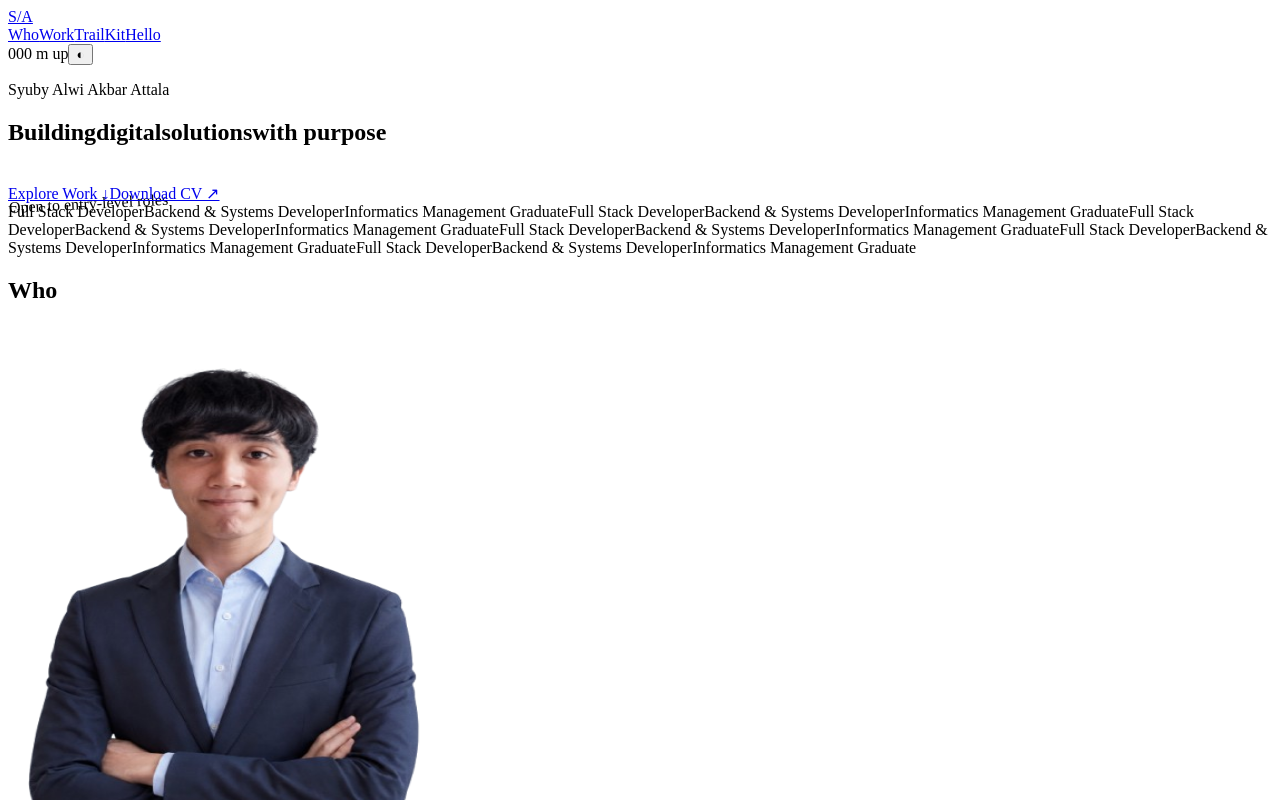
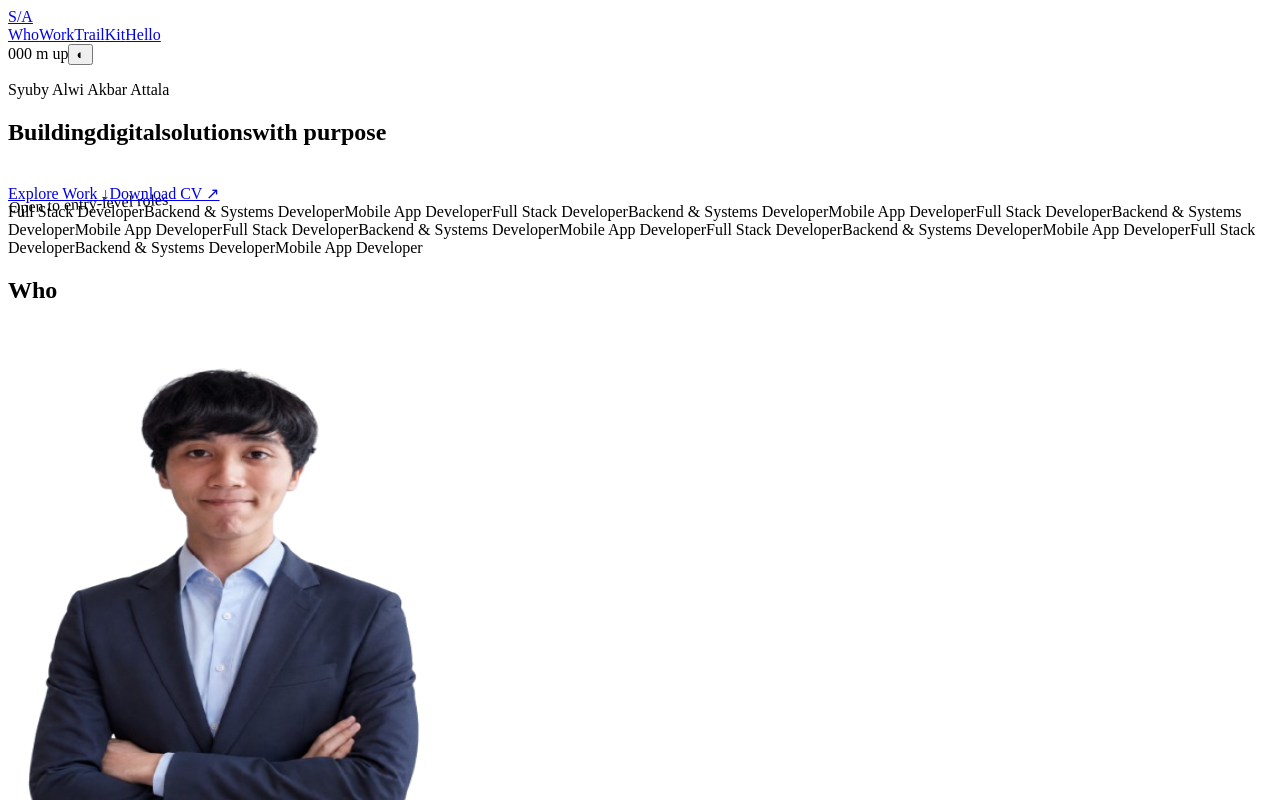
Before and after one commit to syubidin/portfolio-react, a React (Vite) app: page / in a window 1280 px wide. Shown: the top 800 px of the page. Built offline with nearby package versions, Linux system fonts and the light colour scheme; the HTML template or start-up script is replaced by a standard one.

Commit message:
chore: refine roles in content.js

```diff
--- a/src/content.js
+++ b/src/content.js
@@ -1,7 +1,7 @@
 const SITE = {
   name: "Syuby Alwi Akbar Attala",
   headline: ["Building", "digital", "solutions", "with purpose"],
-  roles: ["Full Stack Developer", "Backend & Systems Developer", "Informatics Management Graduate"],
+  roles: ["Full Stack Developer", "Backend & Systems Developer", "Mobile App Developer"],
   status: "Open to entry-level roles",
   coords: "6.2397° S, 107.0015° E",
 
```
